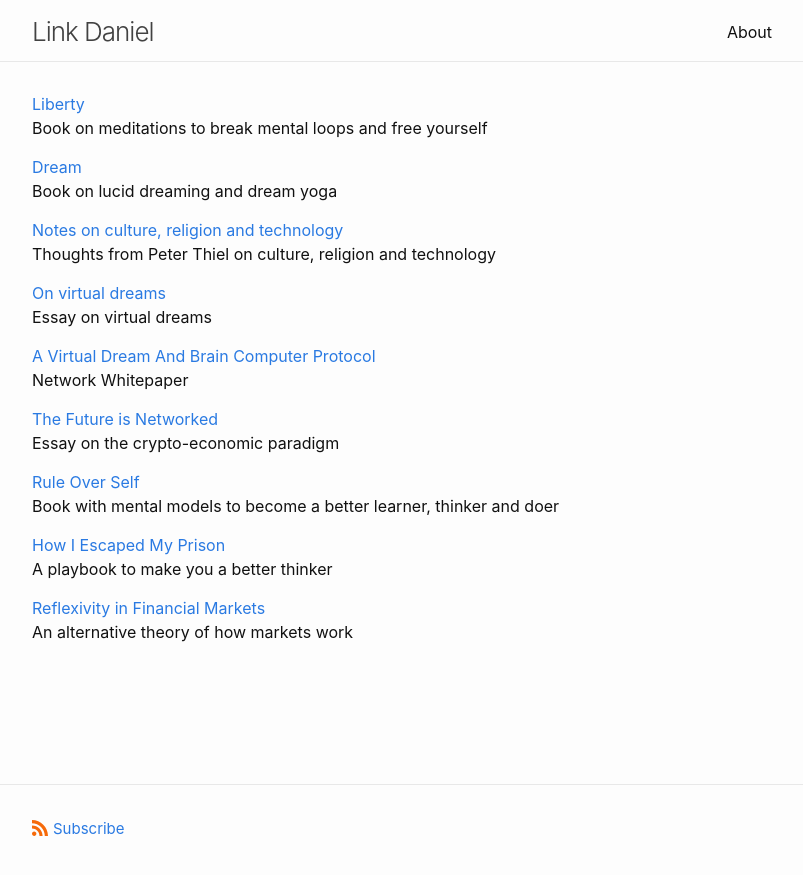
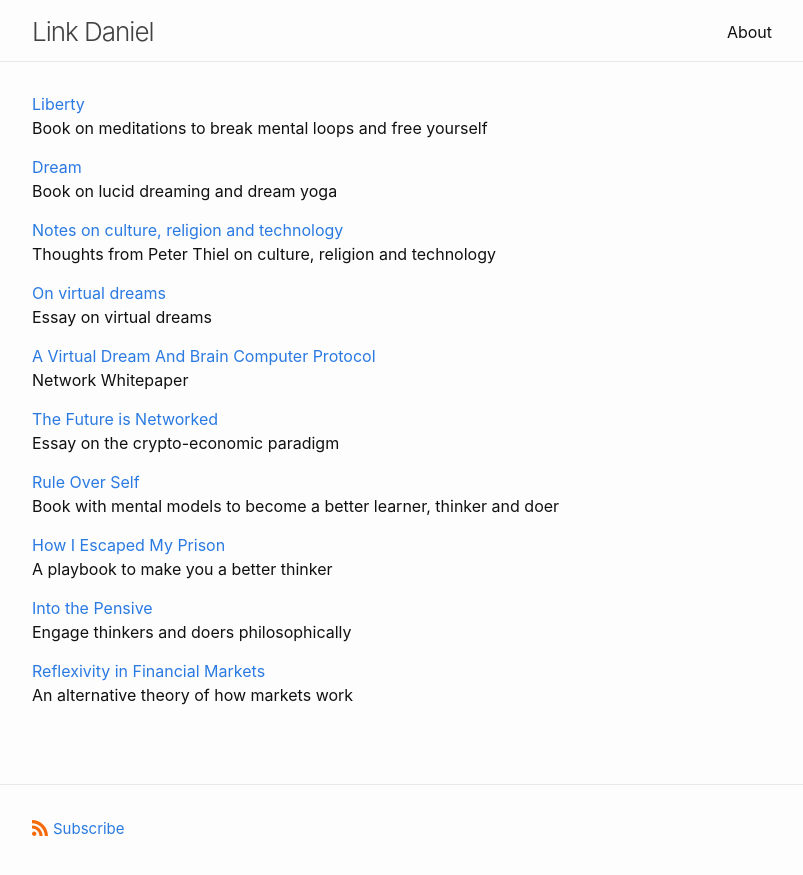
Before and after one commit to link-daniel/link.github.io, a Jekyll site: the page built from index.md, in a window 1280 px wide. Shown: the top 875 px of the page, without its empty margins (238-1041 px from the left). Built offline with Jekyll 4.4.1, drawn with Linux system fonts in a browser that asks for light colours.

Commit message:
Update index.md

```diff
--- a/index.md
+++ b/index.md
@@ -28,7 +28,6 @@ Essay on virtual dreams
 <br>
 Network Whitepaper
 
-
 [The Future is Networked](https://link.com.de/futurenetworked)
 <br>
 Essay on the crypto-economic paradigm
@@ -42,6 +41,10 @@ Book with mental models to become a better learner, thinker and doer
 <br>
 A playbook to make you a better thinker
 
+[Into the Pensive](https://link.com.de/pensive)
+<br>
+Engage thinkers and doers philosophically
+
 [Reflexivity in Financial Markets](https://link.com.de/reflexivity)
 <br>
 An alternative theory of how markets work
```
